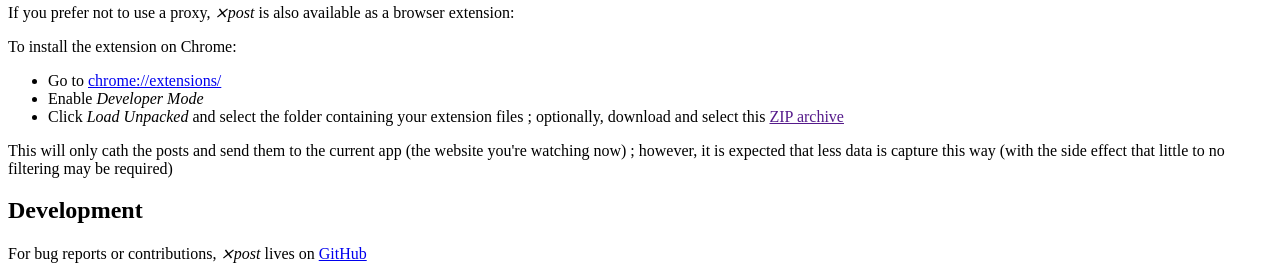
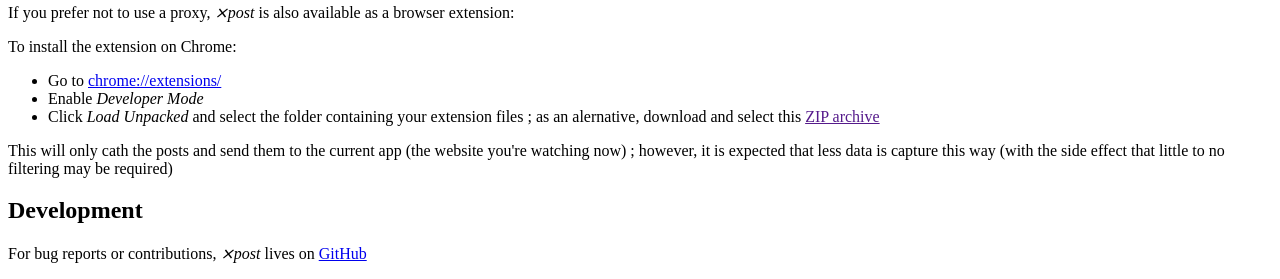
Before and after one commit to petaflot/-post, a Python web app: template app/templates/about.html in a window 1280 px wide. Shown: the part 635-914 px from the top of the page. Run offline with Jinja, Linux system fonts and the light colour scheme; the template is opened without the code that fills it, so the values that code supplies are empty.

Commit message:
added refs to browser extension mode

```diff
--- a/app/templates/about.html
+++ b/app/templates/about.html
@@ -33,16 +33,16 @@
                 case "Chrome":
                     installMessage.innerText = "To install the extension on Chrome:";
                     //installLink.innerHTML = 'Click <a href="https://chrome.google.com/webstore/detail/your-extension-id" target="_blank">here</a> to install it from the Chrome Web Store.';
-		    installLink.innerHTML = '<ul><li>Go to <a href="chrome://extensions/">chrome://extensions/</a></li><li>Enable <em>Developer Mode</em></li><li>Click <em>Load Unpacked</em> and select the folder containing your extension files ; optionally, download and select this <a href="">ZIP archive</a></li>'
+		    installLink.innerHTML = '<ul><li>Go to <a href="chrome://extensions/">chrome://extensions/</a></li><li>Enable <em>Developer Mode</em></li><li>Click <em>Load Unpacked</em> and select the folder containing your extension files ; as an alernative, download and select this <a href="">ZIP archive</a></li>'
                     break;
                 case "Firefox":
                     installMessage.innerText = "To install the extension on Firefox:";
                     //installLink.innerHTML = 'Click <a href="https://addons.mozilla.org/en-US/firefox/addon/your-extension-id" target="_blank">here</a> to install it from the Firefox Add-ons store.';
-		    installLink.innerHTML = '<ul><li>Go to <a href="about:debugging">about:debugging</a></li><li>Click <em>This Firefox</em></li><li>Click <em>Load Temporary Add-on</em> and select the folder containing your extension files ; optionally, download and select this <a href="">ZIP archive</a></li>'
+		    installLink.innerHTML = '<ul><li>Go to <a href="about:debugging">about:debugging</a></li><li>Click <em>This Firefox</em></li><li>Click <em>Load Temporary Add-on</em> and select the folder containing your extension files ; as an alernative, download and select this <a href="">ZIP archive</a></li>'
                     break;
                 case "Edge":
                     installMessage.innerText = "To install the extension on Microsoft Edge:";
-		    installLink.innerHTML = '<ul><li>Go to <a href="edge://extensions/">edge://extensions/</a></li><li>Enable <em>Developer Mode</em></li><li>Click <em>Load Unpacked</em> and select the folder containing your extension files ; optionally, download and select this <a href="">ZIP archive</a></li>'
+		    installLink.innerHTML = '<ul><li>Go to <a href="edge://extensions/">edge://extensions/</a></li><li>Enable <em>Developer Mode</em></li><li>Click <em>Load Unpacked</em> and select the folder containing your extension files ; as an alernative, download and select this <a href="">ZIP archive</a></li>'
                     //installLink.innerHTML = 'Click <a href="https://microsoftedge.microsoft.com/addons/detail/your-extension-id" target="_blank">here</a> to install it from the Microsoft Edge Add-ons store.';
                     break;
                 case "Safari":
```
Also changed, not shown: README.md.
